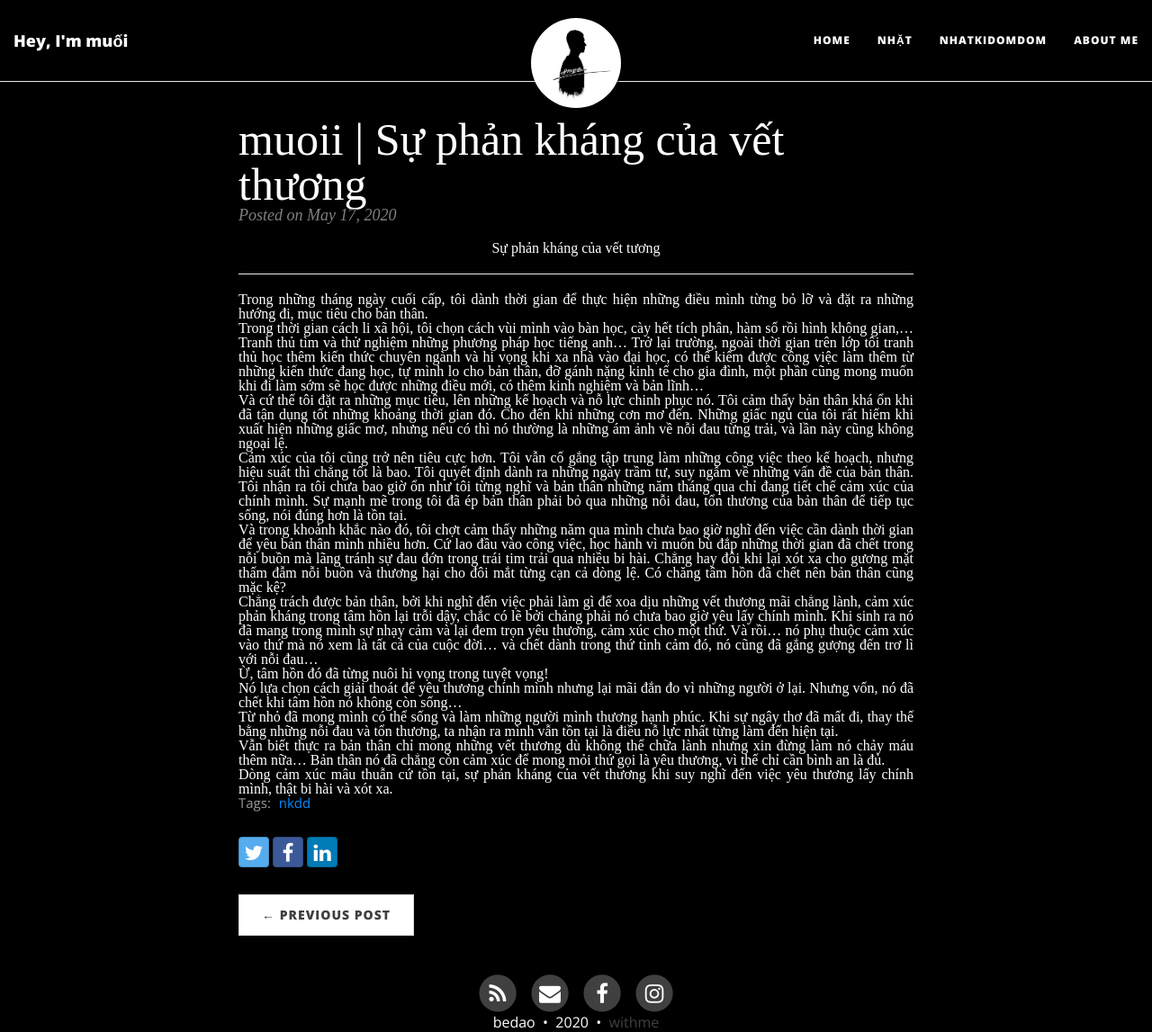
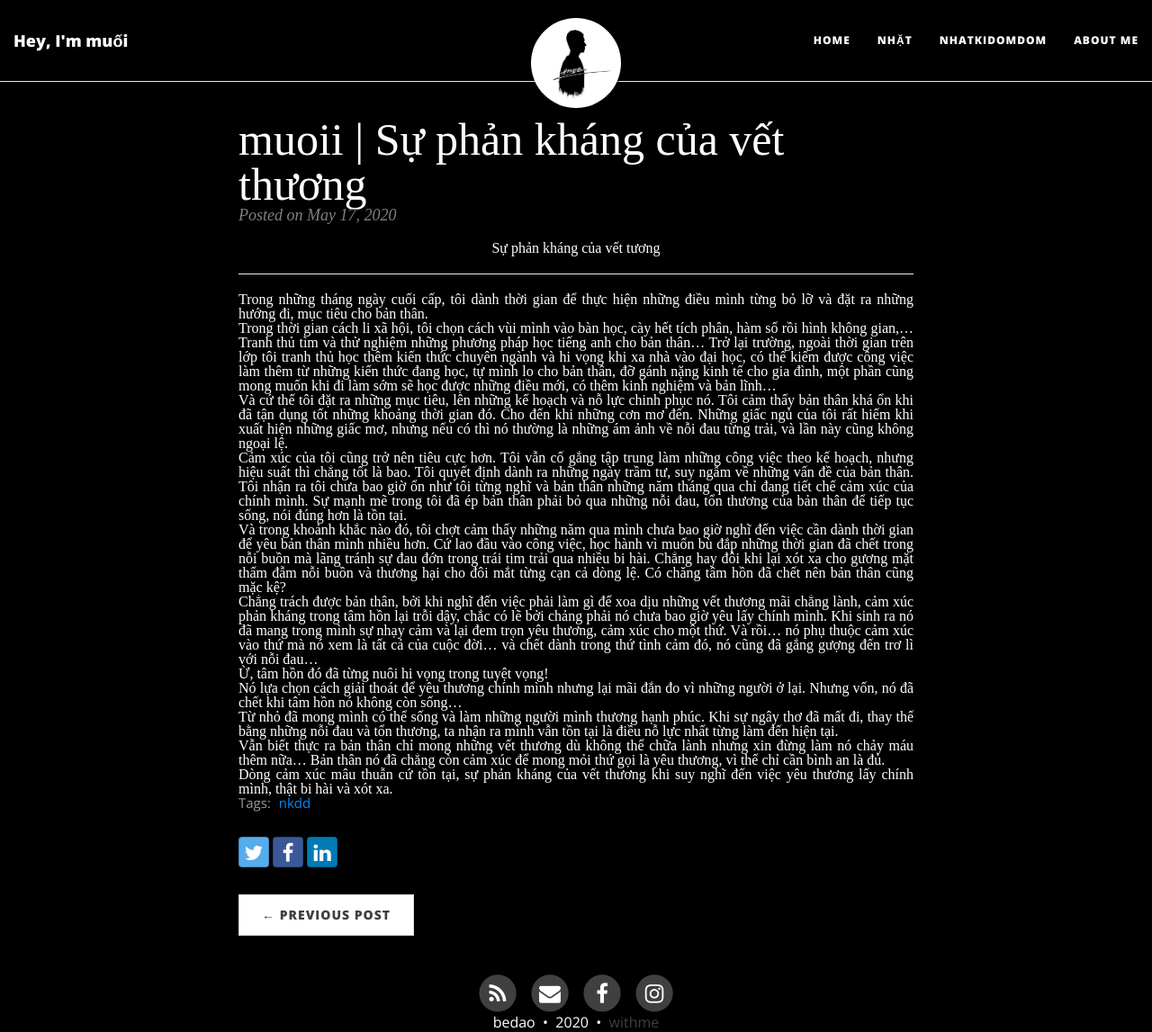
Before and after one commit to muoii/muoii.github.io, a Jekyll site: the page built from _posts/2020-05-17-suphankhangcuavetthuong.html, in a window 1280 px wide and 1147 px high. Shown: the whole window at 90% size. Built offline with Jekyll 4.4.1, drawn with Linux system fonts in a browser that asks for light colours; nearby versions of some CDN libraries; library files that are not in the unit come from our copies; comment, search, counter and statistics services are not loaded.

Commit message:
Update 2020-05-17-suphankhangcuavetthuong.html

```diff
--- a/_posts/2020-05-17-suphankhangcuavetthuong.html
+++ b/_posts/2020-05-17-suphankhangcuavetthuong.html
@@ -28,7 +28,7 @@ tags:
         </p>
 
         <p class="text-justify">
-            Trong thời gian cách li xã hội, tôi chọn cách vùi mình vào bàn học, cày hết tích phân, hàm số rồi hình không gian,… Tranh thủ tìm và thử nghiệm những phương pháp học tiếng anh… Trở lại trường, ngoài thời gian trên lớp tôi tranh thủ học thêm kiến thức chuyên ngành và hi vọng khi xa nhà vào đại học, có thể kiếm được công việc làm thêm từ những kiến thức đang học, tự mình lo cho bản thân, đỡ gánh nặng kinh tế cho gia đình, một phần cũng mong muốn khi đi làm sớm sẽ học được những điều mới, có thêm kinh nghiệm và bản lĩnh…
+            Trong thời gian cách li xã hội, tôi chọn cách vùi mình vào bàn học, cày hết tích phân, hàm số rồi hình không gian,… Tranh thủ tìm và thử nghiệm những phương pháp học tiếng anh cho bản thân… Trở lại trường, ngoài thời gian trên lớp tôi tranh thủ học thêm kiến thức chuyên ngành và hi vọng khi xa nhà vào đại học, có thể kiếm được công việc làm thêm từ những kiến thức đang học, tự mình lo cho bản thân, đỡ gánh nặng kinh tế cho gia đình, một phần cũng mong muốn khi đi làm sớm sẽ học được những điều mới, có thêm kinh nghiệm và bản lĩnh…
         </p>
 
         <p class="text-justify">
```
